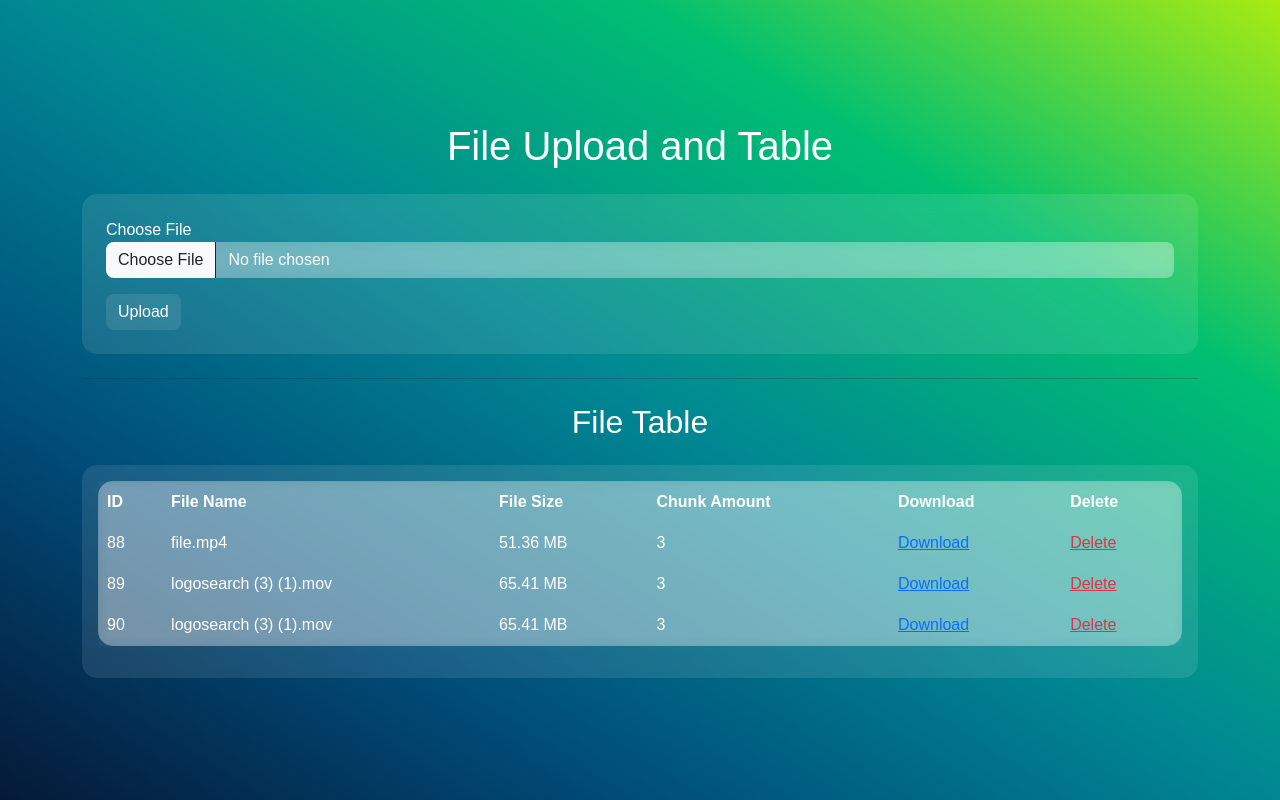
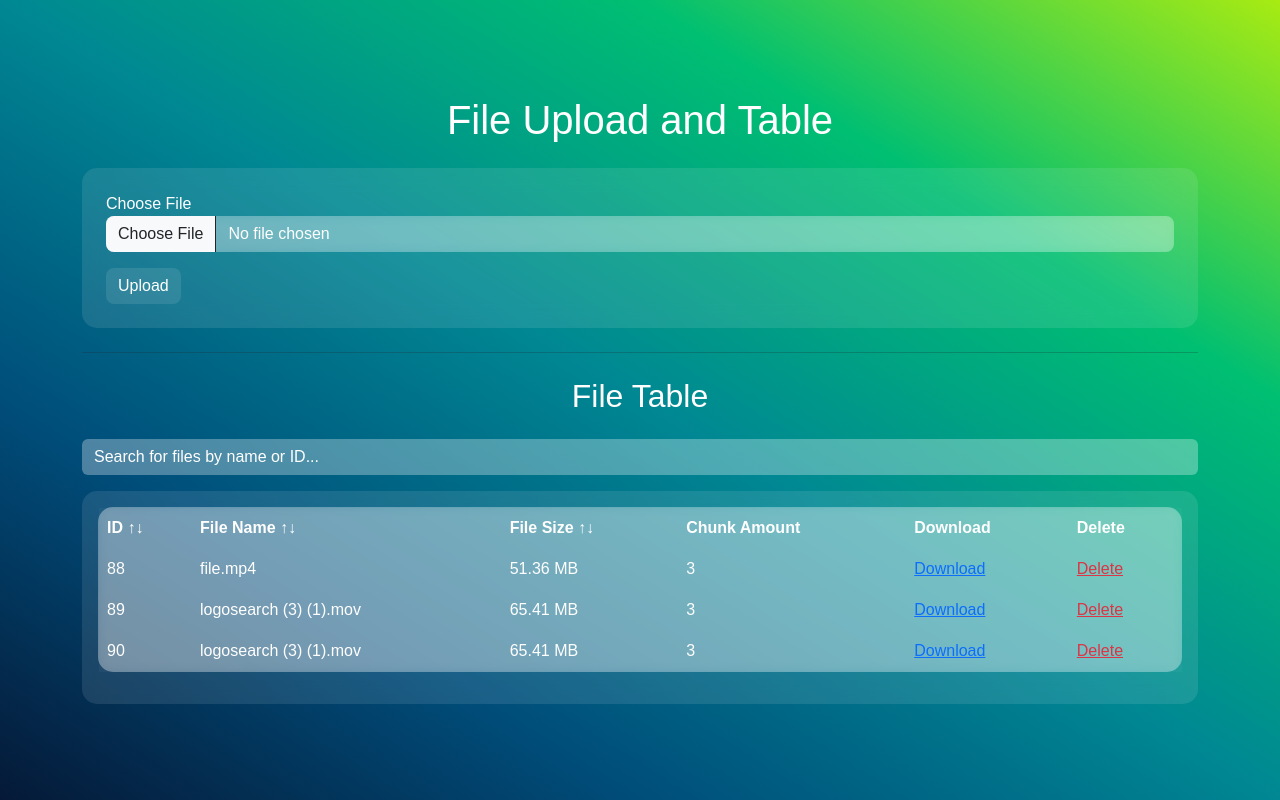
Before and after one commit to hendrikbgr/discord-cloud-storage, a Flask app: page / in a window 1280 px wide. Run offline with Flask 3, Linux system fonts and the light colour scheme; data comes from the database, SQL or seed files in the repository; both versions use the stored data as it was after the commit.

Commit message:
adding filter and search

```diff
--- a/static/css/style.css
+++ b/static/css/style.css
@@ -62,3 +62,27 @@ body {
   border-color: rgb(255 255 255 / 0%);
   --bs-table-color: white;
 }
+
+.form-control {
+  background-color: rgba(255, 255, 255, 0.3) !important;
+  border: none;
+  color: white;
+}
+
+/* Style for placeholder text */
+.form-control::placeholder {
+  color: white;
+  opacity: 1; /* Full opacity for placeholder */
+}
+
+/* Style for the input field when it is in focus */
+.form-control:focus {
+  background-color: rgba(255, 255, 255, 0.3) !important;
+  border: none;
+  color: white;
+  outline: none; /* Optionally remove the outline on focus */
+}
+
+.filter-toggle {
+  cursor: pointer;
+}
--- a/static/js/script.js
+++ b/static/js/script.js
@@ -0,0 +1,67 @@
+function searchFiles() {
+    var input, filter, table, tr, td, i, txtValue;
+    input = document.getElementById('searchInput');
+    filter = input.value.toUpperCase();
+    table = document.getElementById('fileTable');
+    tr = table.getElementsByTagName('tr');
+
+    for (i = 0; i < tr.length; i++) {
+        // Get the first cell (ID)
+        tdId = tr[i].getElementsByTagName('td')[0];
+        // Get the second cell (File Name)
+        tdName = tr[i].getElementsByTagName('td')[1];
+
+        if (tdId || tdName) {
+            txtValueId = tdId ? tdId.textContent || tdId.innerText : "";
+            txtValueName = tdName ? tdName.textContent || tdName.innerText : "";
+
+            if (txtValueId.toUpperCase().indexOf(filter) > -1 || txtValueName.toUpperCase().indexOf(filter) > -1) {
+                tr[i].style.display = '';
+            } else {
+                tr[i].style.display = 'none';
+            }
+        }
+    }
+}
+
+
+function sortTable(columnIndex) {
+    var table, rows, switching, i, x, y, shouldSwitch, dir, switchCount = 0;
+    table = document.getElementById("fileTable");
+    switching = true;
+    // Set the sorting direction to ascending initially
+    dir = "asc";
+
+    while (switching) {
+        switching = false;
+        rows = table.rows;
+        for (i = 1; i < (rows.length - 1); i++) {
+            shouldSwitch = false;
+            x = rows[i].getElementsByTagName("TD")[columnIndex];
+            y = rows[i + 1].getElementsByTagName("TD")[columnIndex];
+
+            // Check if the rows should switch place, depending on the direction
+            if (dir == "asc") {
+                if (x.innerHTML.toLowerCase() > y.innerHTML.toLowerCase()) {
+                    shouldSwitch = true;
+                    break;
+                }
+            } else if (dir == "desc") {
+                if (x.innerHTML.toLowerCase() < y.innerHTML.toLowerCase()) {
+                    shouldSwitch = true;
+                    break;
+                }
+            }
+        }
+        if (shouldSwitch) {
+            rows[i].parentNode.insertBefore(rows[i + 1], rows[i]);
+            switching = true;
+            switchCount++;
+        } else {
+            if (switchCount == 0 && dir == "asc") {
+                dir = "desc";
+                switching = true;
+            }
+        }
+    }
+}
--- a/templates/base.html
+++ b/templates/base.html
@@ -14,5 +14,6 @@
     <div class="container">
         {% block content %}{% endblock %}
     </div>
+    <script src="{{ url_for('static', filename='js/script.js') }}"></script>
 </body>
 </html>
--- a/templates/index.html
+++ b/templates/index.html
@@ -17,13 +17,17 @@
     <hr class="my-4">
 
     <h2 class="text-center mb-4 text-white">File Table</h2>
+        <div class="search-bar mb-3">
+            <input type="text" class="form-control" id="searchInput" onkeyup="searchFiles()" placeholder="Search for files by name or ID...">
+        </div>
+
     <div class="table-responsive glass-morphism p-3">
-        <table class="table table-bordered glass-table">
+        <table class="table table-bordered glass-table" id="fileTable">
             <thead>
                 <tr>
-                    <th>ID</th>
-                    <th>File Name</th>
-                    <th>File Size</th>
+                    <th>ID <span class="filter-toggle" onclick="sortTable(0)">↑↓</span></th>
+                    <th>File Name <span class="filter-toggle" onclick="sortTable(1)">↑↓</span></th>
+                    <th>File Size <span class="filter-toggle" onclick="sortTable(2)">↑↓</span></th>
                     <th>Chunk Amount</th>
                     <th>Download</th>
                     <th>Delete</th>
```
Also changed, not shown: file_data.db.
